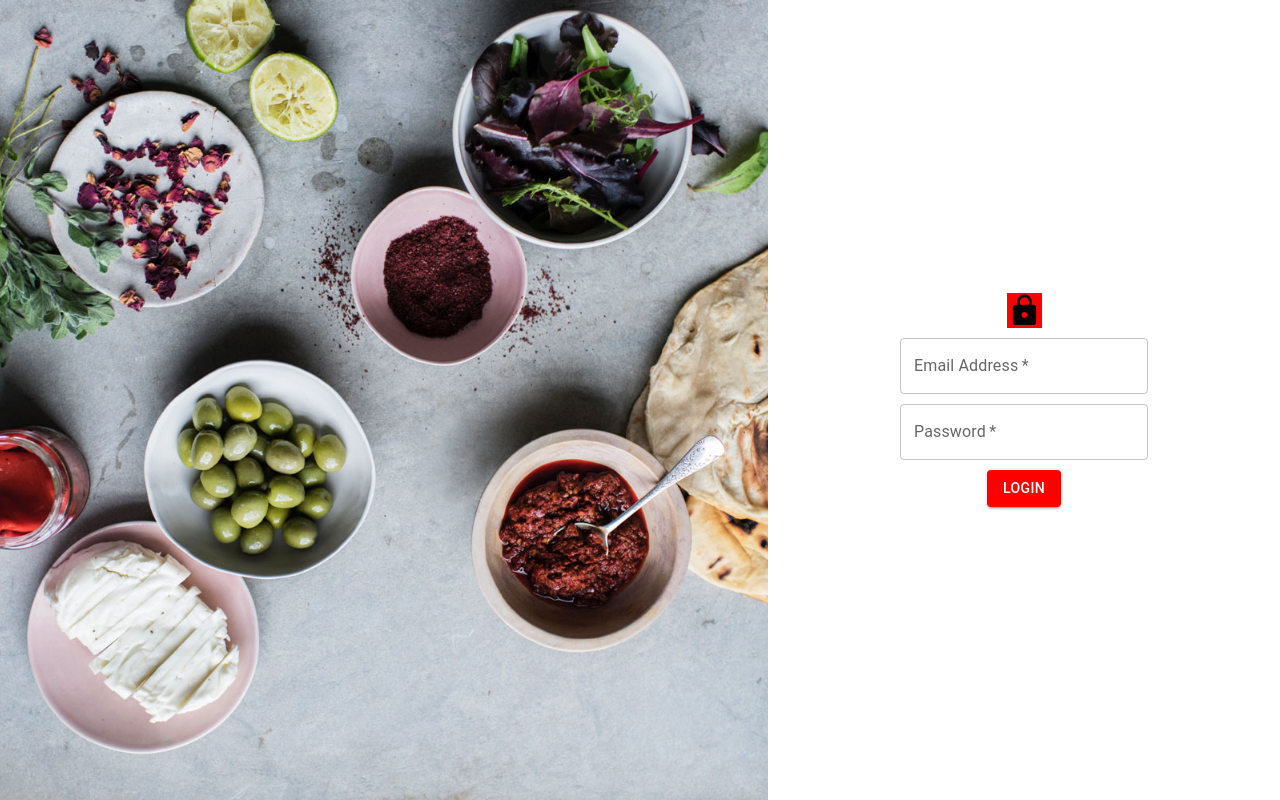
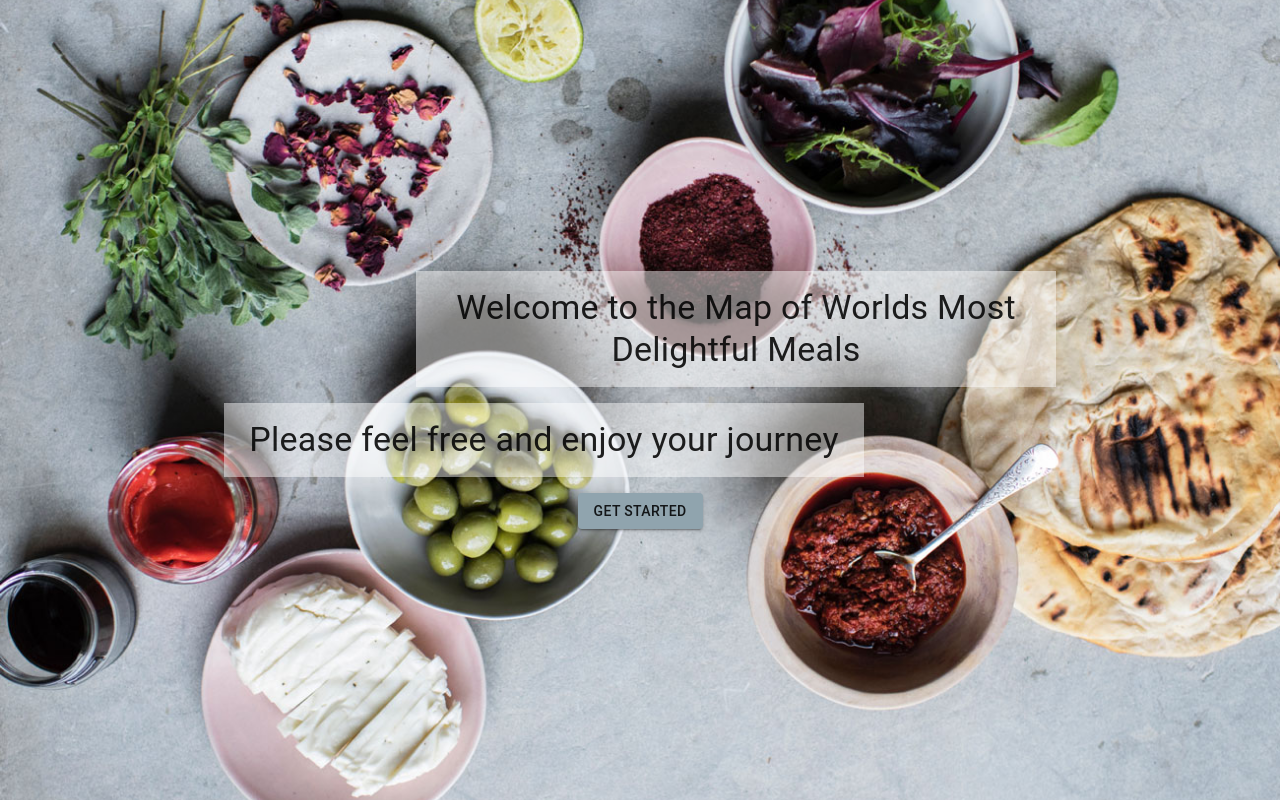
Before and after one commit to HaciGustav/Food_Search_App, a React (Create React App) app: page / in a window 1280 px wide. Built offline with nearby package versions, Linux system fonts and the light colour scheme.

Commit message:
add greeting page

```diff
--- a/src/App.js
+++ b/src/App.js
@@ -3,11 +3,11 @@ import { blueGrey, lightGreen } from '@mui/material/colors';
 import { createTheme } from '@mui/material/styles';
 import { useState } from 'react';
 import { BrowserRouter, Route, Routes } from 'react-router-dom';
-import Login from './components/Login';
+import Login from './components/Welcome';
 import AuthProvider from './context/AuthProvider';
 
 function App() {
-    const [darkMode, setDarkMode] = useState('dark');
+    const [darkMode, setDarkMode] = useState('light');
     const theme = createTheme({
         palette: {
             mode: `${darkMode}`,
@@ -38,6 +38,7 @@ function App() {
                 <Login />
             </Paper>
         </ThemeProvider> */
+        <ThemeProvider theme={theme}>
             <AuthProvider>
                 <BrowserRouter>
                     <Routes>
@@ -45,6 +46,7 @@ function App() {
                     </Routes>
                 </BrowserRouter>
             </AuthProvider>
+        </ThemeProvider>
     );
 }
 
--- a/src/components/Login.jsx
+++ /dev/null
@@ -1,48 +0,0 @@
-import { Box, Button, TextField } from '@mui/material';
-import React from 'react';
-import { flexColumn, flexContainer, pageContainer } from '../styles';
-import loginBG from '../assets/loginBG.jpg';
-import LockIcon from '@mui/icons-material/Lock';
-const bgImgStyle = {
-    width: '100%',
-    height: '100%',
-    backgroundImage: `url(${loginBG} )`,
-    backgroundPosition: 'center',
-    backgroundSize: 'cover',
-};
-
-const Login = () => {
-    return (
-        <Box sx={flexContainer}>
-            <Box sx={(pageContainer, { width: '150%' })}>
-                <Box sx={bgImgStyle}></Box>
-            </Box>
-            <Box sx={pageContainer}>
-                <Box sx={flexColumn}>
-                    <LockIcon
-                        fontSize={'large'}
-                        sx={{ backgroundColor: 'red' }}
-                    />
-                    <TextField
-                        required
-                        id="outlined-required"
-                        label="Email Address"
-                    />
-                    <TextField
-                        required
-                        id="outlined-required"
-                        label="Password"
-                    />
-                    <Button
-                        sx={{ backgroundColor: 'red' }}
-                        variant="contained"
-                        size="medium">
-                        Login
-                    </Button>
-                </Box>
-            </Box>{' '}
-        </Box>
-    );
-};
-
-export default Login;
--- /dev/null
+++ b/src/components/Welcome.jsx
@@ -0,0 +1,171 @@
+import { Box, Button, Paper, TextField, Typography } from '@mui/material';
+import React, { useState } from 'react';
+import { flexColumn, flexContainer, pageContainer } from '../styles';
+import loginBG from '../assets/loginBG.jpg';
+import LockIcon from '@mui/icons-material/Lock';
+import LockOpenIcon from '@mui/icons-material/LockOpen';
+import { blueGrey, red, teal } from '@mui/material/colors';
+import { Link } from 'react-router-dom';
+
+const Welcome = () => {
+    const [loginValues, setLoginValues] = useState({});
+    const [isSubmitted, setIsSubmitted] = useState(false);
+    const [getStarted, setGetStarted] = useState(false);
+    const handleGetStarted = () => {
+        setGetStarted((prevState) => !prevState);
+    };
+
+    const handleChange = (e) => {
+        setLoginValues({ ...loginValues, [e.target.name]: e.target.value });
+    };
+
+    const handleSubmit = (e) => {
+        e.preventDefault();
+        setIsSubmitted((prevState) => !prevState);
+        //TODO: FIREBASE AUTH
+    };
+
+    const bgImgStyle = {
+        width: '100%',
+        height: '100%',
+        backgroundImage: `url(${loginBG} )`,
+        backgroundPosition: 'center',
+        backgroundSize: 'cover',
+    };
+
+    const buttonSX = {
+        transition: '0.2s ease',
+        backgroundColor: isSubmitted ? '#1de9b6' : 'black',
+        color: 'white',
+        '&:hover': {
+            backgroundColor: 'black',
+        },
+    };
+
+    return (
+        <Paper>
+            <Box
+                sx={{
+                    display: 'flex',
+                    width: '100vw',
+                    height: '100vh',
+                    overflow: 'hidden',
+                }}>
+                <Box sx={{ width: '100%' }}>
+                    <Box sx={bgImgStyle}>
+                        <Box
+                            sx={{
+                                height: '100%',
+                                display: 'flex',
+                                flexDirection: 'column',
+                                justifyContent: 'center',
+                                alignItems: 'center',
+                                rowGap: '1rem',
+                            }}>
+                            <Typography
+                                variant="h4"
+                                sx={{
+                                    padding: '1rem',
+                                    backgroundColor: '#fff7',
+                                    width: '50%',
+                                    textAlign: 'center',
+                                    marginLeft: '15%',
+                                    transform: getStarted && 'translateX(100%)',
+                                    opacity: getStarted && '0',
+                                    transition: 'all 0.7s ease',
+                                }}>
+                                Welcome to the Map of Worlds Most Delightful
+                                Meals
+                            </Typography>
+                            <Typography
+                                variant="h4"
+                                sx={{
+                                    padding: '1rem',
+                                    backgroundColor: '#fff7',
+                                    width: '50%',
+                                    textAlign: 'center',
+                                    marginRight: '15%',
+                                    transform:
+                                        getStarted && 'translateX(-100%)',
+                                    opacity: getStarted && '0',
+                                    transition: 'all 0.7s ease',
+                                }}>
+                                Please feel free and enjoy your journey
+                            </Typography>
+                            <Button
+                                variant="contained"
+                                sx={{
+                                    transform:
+                                        getStarted && 'translateX(-100%)',
+                                    opacity: getStarted && '0',
+                                    transition: 'all 0.7s ease',
+                                }}
+                                onClick={handleGetStarted}>
+                                Get Started
+                            </Button>
+                        </Box>
+                    </Box>
+                </Box>
+                {/* <Box
+                    sx={{
+                        width: '40%',
+                        display: 'flex',
+                        alignItems: 'center',
+                        justifyContent: 'center',
+                    }}>
+                    <Box
+                        sx={flexColumn}
+                        component="form"
+                        onSubmit={(e) => handleSubmit(e)}>
+                        <Box
+                            sx={{
+                                padding: '1rem',
+                                borderRadius: '50%',
+                                backgroundColor: blueGrey[300],
+                            }}>
+                            {!isSubmitted && (
+                                <LockIcon
+                                    fontSize={'large'}
+                                    sx={{ color: 'black' }}
+                                />
+                            )}
+                            {isSubmitted && (
+                                <LockOpenIcon
+                                    fontSize={'large'}
+                                    sx={{ color: '#1de9b6' }}
+                                />
+                            )}
+                        </Box>
+
+                        <TextField
+                            required
+                            id="outlined-required"
+                            label="Email Address"
+                            name="email"
+                            type="email"
+                            onChange={handleChange}
+                        />
+                        <TextField
+                            required
+                            id="outlined-required"
+                            label="Password"
+                            type="password"
+                            name="password"
+                            onChange={handleChange}
+                        />
+                        <Link to="#">Don't you have an Account</Link>
+                        <Button
+                            sx={buttonSX}
+                            variant="contained"
+                            size="medium"
+                            type="submit">
+                            Login
+                        </Button>
+                    </Box>
+                </Box>{' '} */}
+            </Box>
+        </Paper>
+    );
+};
+
+export default Welcome;
--- a/src/styles.jsx
+++ b/src/styles.jsx
@@ -15,4 +15,5 @@ export const flexColumn = {
     flexDirection: 'column',
     rowGap: '10px',
     alignItems: 'center',
+    width: '100%',
 };
```
Lines whose indentation alone changed are shown as unchanged.
